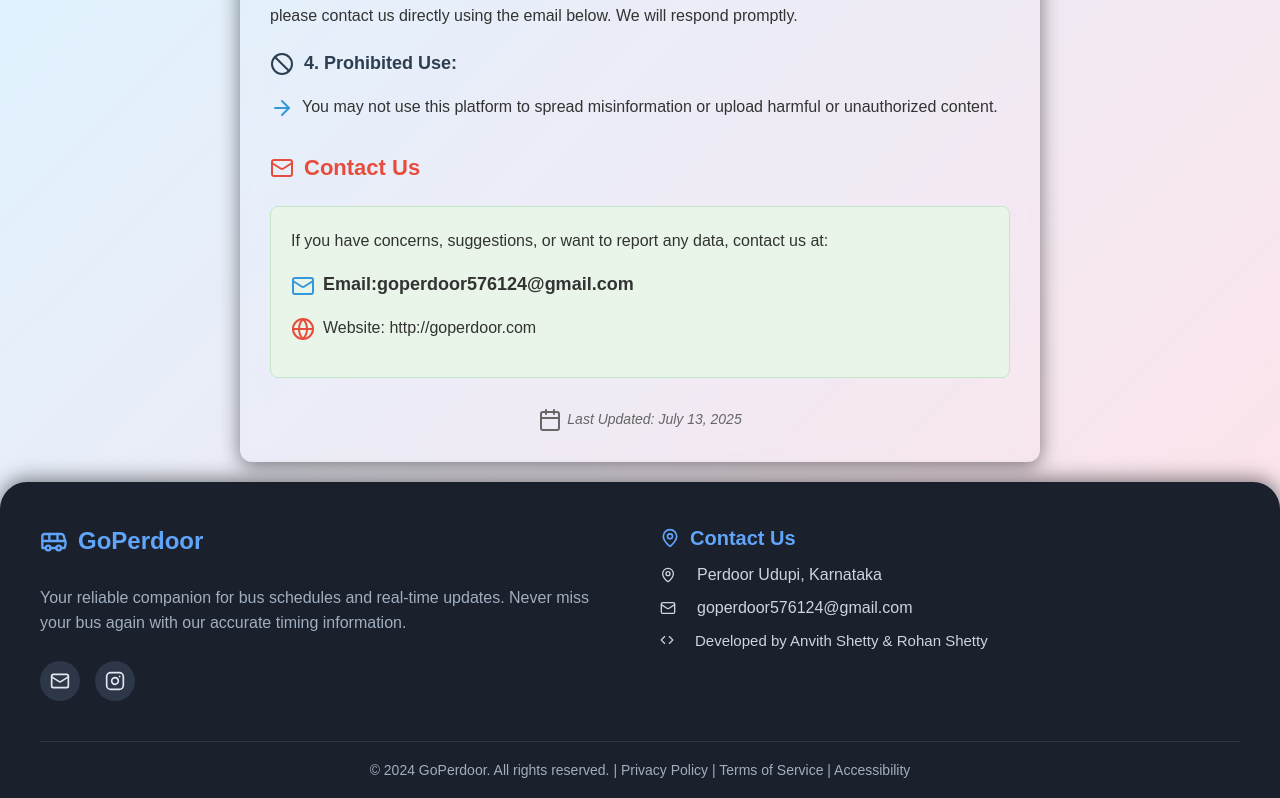
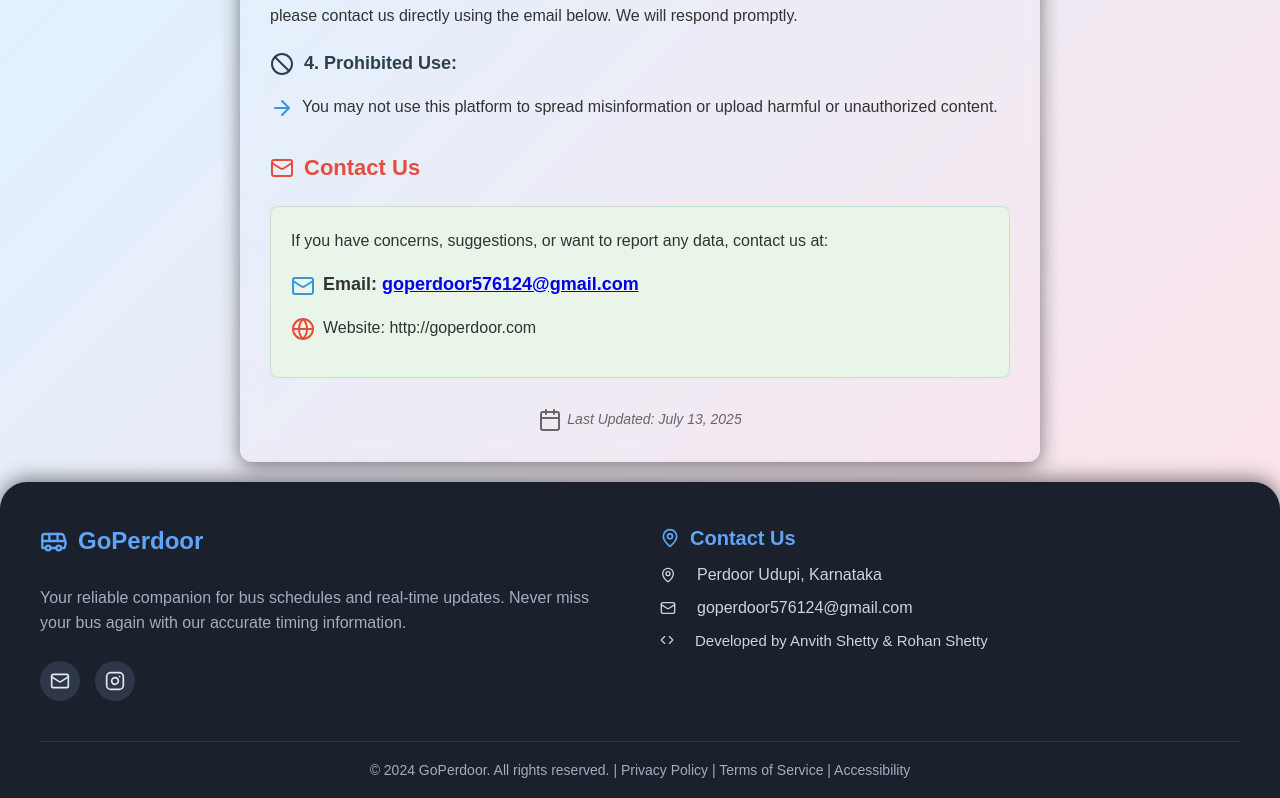
Before and after one commit to goperdoor/bus, a React (Create React App) app in the folder frontend/: page /PrivacyPolicy in a window 1280 px wide. Shown: the part 1713-2511 px from the top of the page. Built offline with nearby package versions, Linux system fonts and the light colour scheme.

Commit message:
Update PrivacyPolicy.js

```diff
--- a/frontend/src/Pages/PrivacyPolicy.js
+++ b/frontend/src/Pages/PrivacyPolicy.js
@@ -263,7 +263,7 @@ GoPerdoor is an independent website created to help the residents of Perdoor acc
             </p>
             <p style={{...textStyle, fontSize: window.innerWidth <= 768 ? '16px' : '18px', fontWeight: 'bold'}}>
               <Mail style={{...iconStyle, color: '#3498db', marginRight: '8px',marginBottom:'-8px'}} />
-              Email:goperdoor576124@gmail.com
+              Email: <a href="mailto:goperdoor576124@gmail.com">goperdoor576124@gmail.com</a>
             </p>
 
             <p style={textStyle}>
```
